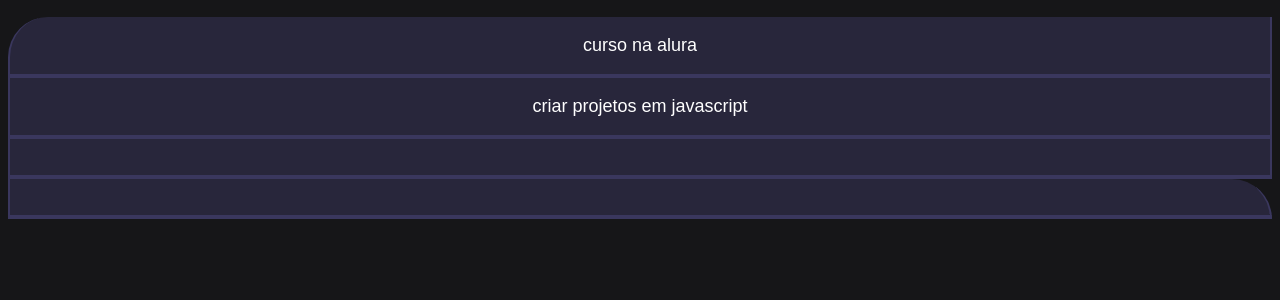
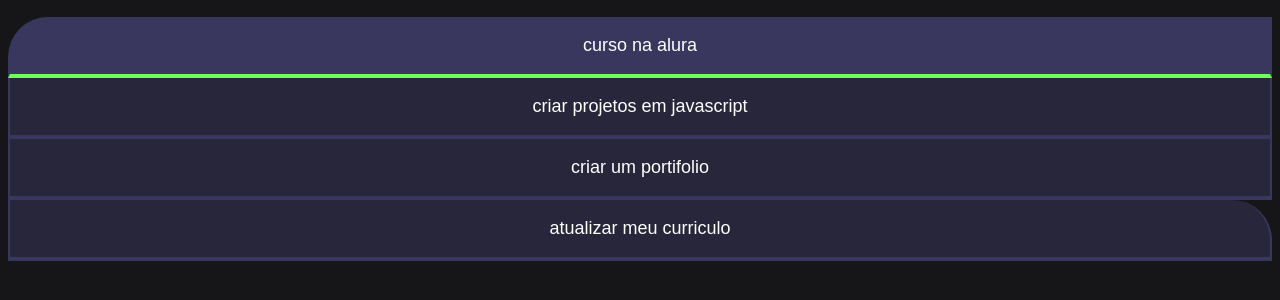
Before and after one commit to GuilhermeBrunetti007/ProjetodeVida, a plain HTML site: page Guilherme Brunetti/index.html in a window 1280 px wide. Shown: the part 54-354 px from the top of the page. Drawn offline with Linux system fonts and the light colour scheme.

Commit message:
Update index.html

```diff
--- a/Guilherme Brunetti/index.html
+++ b/Guilherme Brunetti/index.html
@@ -1,5 +1,6 @@
 <!DOCTYPE html>
 <html lang="pt-br">
+
 <head>
   <meta charset="UTF-8">
   <meta name="viewport" content="width=device-width, initial-scale=1.0">
@@ -7,13 +8,14 @@
   <link rel="stylesheet" href="style.css">
 </head>
 <body>
+
 <section class="conteudo pricipal">
     <h2 class="titulo principal">meus objetivos do ano<span></h2>
 <div class="botoes">
-<button class="botao">curso na alura</button>
+<button class="botao ativo">curso na alura</button>
 <button class="botao">criar projetos em javascript</button>
-<button class="botao"></button>
-<button class="botao"></button>
+<button class="botao">criar um portifolio</button>
+<button class="botao">atualizar meu curriculo</button>
 </div>
 </section>
 </body>
```
